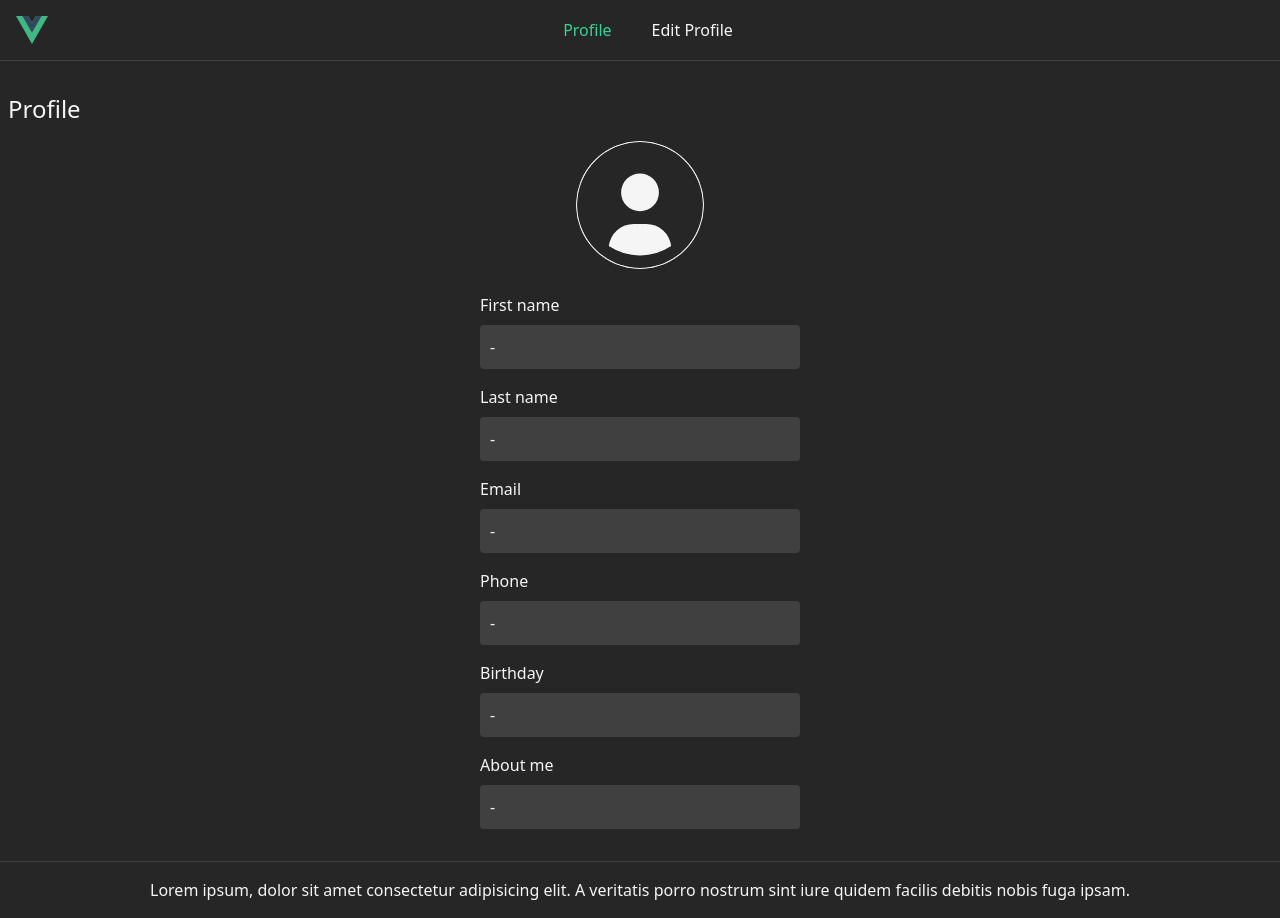
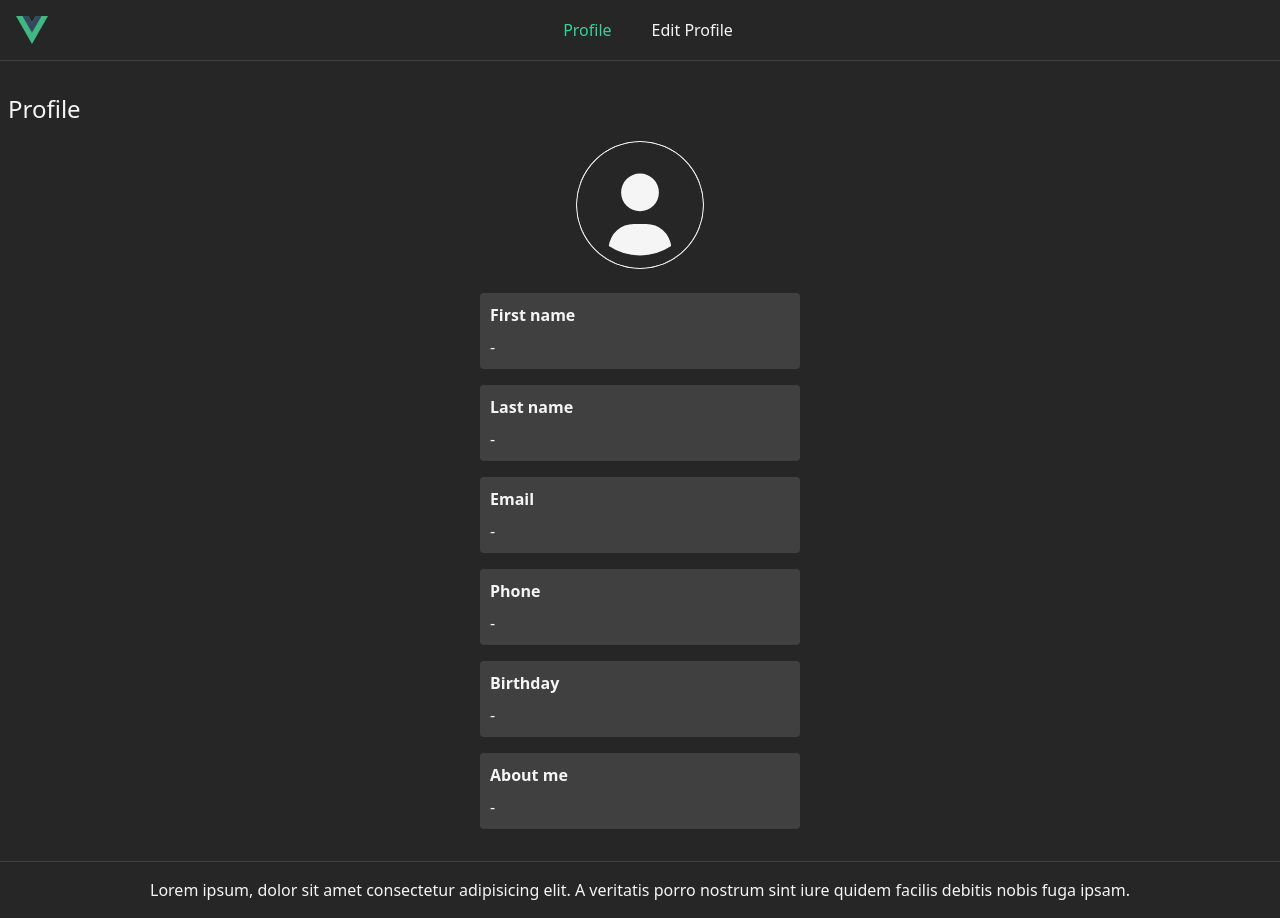
Before and after one commit to Aekal/user-profile, a Vue app: page / in a window 1280 px wide. Built offline with nearby package versions, Linux system fonts and the light colour scheme.

Commit message:
feat(profile): update list item styles

```diff
--- a/src/components/BaseInput.vue
+++ b/src/components/BaseInput.vue
@@ -14,7 +14,7 @@ const model = defineModel<string>()
     <input
       v-bind="$attrs"
       v-model="model"
-      class="rounded border p-1.5 text-neutral-700 placeholder:text-neutral-400"
+      class="w-full rounded border p-1.5 text-neutral-700 placeholder:text-neutral-400"
     />
   </label>
 </template>
--- a/src/components/BaseListItem.vue
+++ b/src/components/BaseListItem.vue
@@ -5,10 +5,8 @@ defineProps<{
 }>()
 </script>
 <template>
-  <li class="flex flex-col gap-2">
-    {{ label }}
-    <div class="rounded bg-neutral-700 p-2.5">
-      {{ value || '-' }}
-    </div>
+  <li class="flex flex-col gap-2 rounded bg-neutral-700 p-2.5">
+    <span class="font-bold">{{ label }}</span>
+    <span>{{ value || '-' }}</span>
   </li>
 </template>
```
